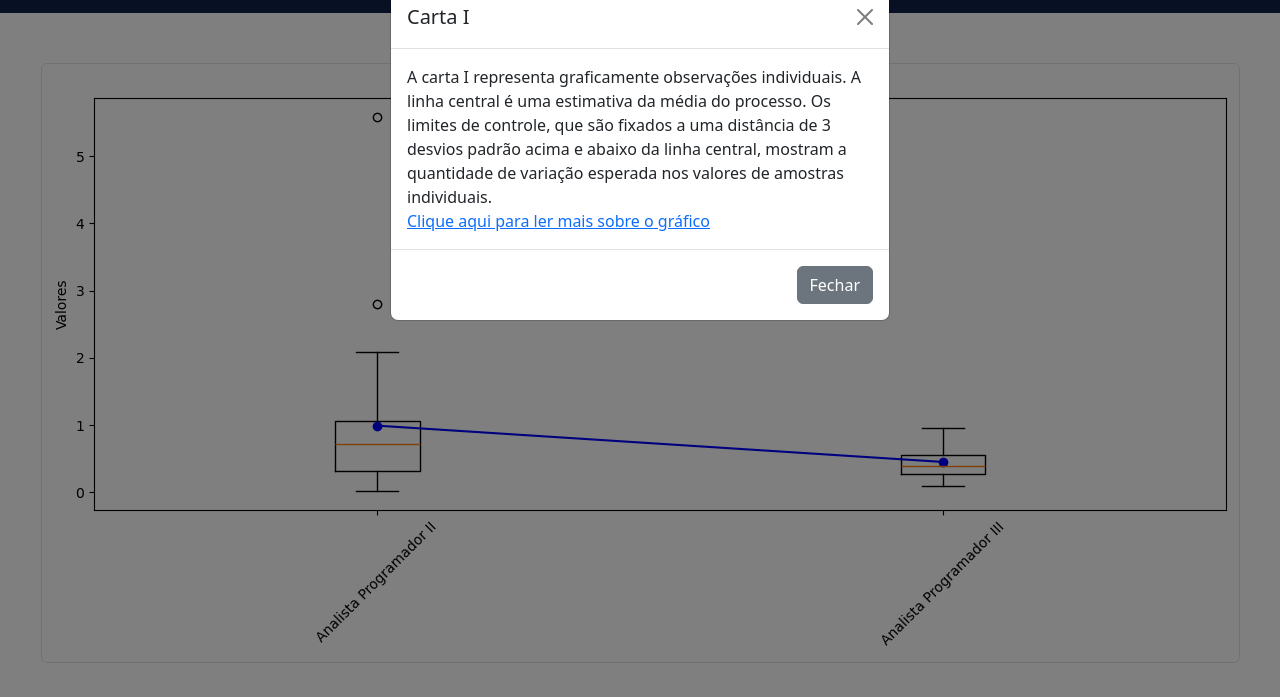
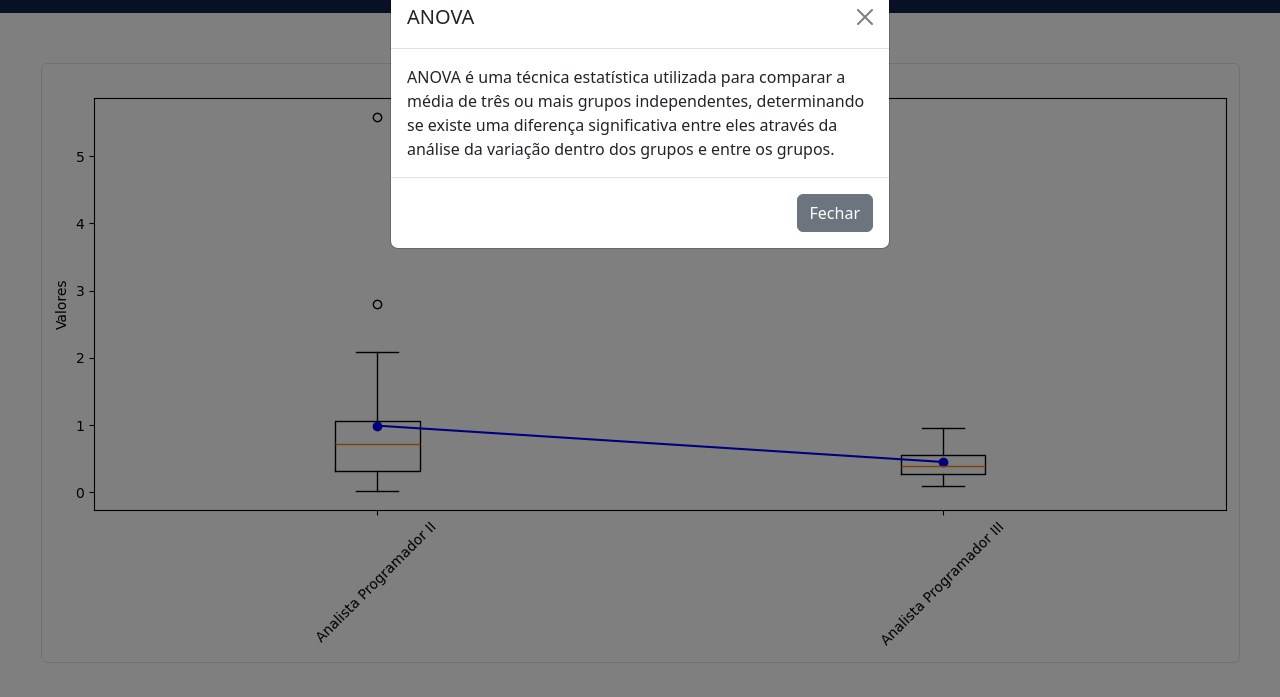
Before and after one commit to andreriedel/proestatistica, a plain HTML site: page frontend/anovagraphs.html in a window 1280 px wide. Both pictures are taken after a click on the link "info". Shown: the part 43-740 px from the top of the page. Drawn offline with nearby package versions, Linux system fonts and the light colour scheme.

Commit message:
refactor(anovagraphs): add comments and change anova info text

```diff
--- a/frontend/anovagraphs.html
+++ b/frontend/anovagraphs.html
@@ -1,6 +1,9 @@
 <!doctype html>
+
 <html lang="pt-br">
+
   <head>
+
     <meta charset="utf-8">
     <meta name="viewport" content="width=device-width, initial-scale=1.0">
     <title>ANOVA</title>
@@ -8,9 +11,13 @@
     <link href="https://cdn.jsdelivr.net/npm/bootstrap@5.3.2/dist/css/bootstrap.min.css" rel="stylesheet">
     <link href="https://fonts.googleapis.com/icon?family=Material+Icons" rel="stylesheet">
     <link rel="stylesheet" href="styles/style.css">
+
   </head>
 
   <body>
+
+    <!-- ----------------------------- navbar ------------------------------ -->
+
     <nav class="navbar fixed-top navbar-expand-md" data-bs-theme="dark">
       <div class="container-fluid">
         <a class="navbar-brand" href="index.html">PROESTATISTICA</a>
@@ -39,32 +46,39 @@
       </div>
     </nav>
 
+    <!-- ----------------------- conteúdo da página ------------------------ -->
+
+    <!-- container da página -->
     <div class="container-fluid mt-5 pt-3 px-4">
+
+      <!-- ------------------------ row para ANOVA ------------------------- -->
+
       <div class="row">
+
         <div class="col-12 text-center">
+
           <h3>
             ANOVA (Análise de Variânica)
-            <a href="#" data-bs-toggle="modal" data-bs-target="#exampleModal">
-              <i class="material-icons">info</i>
-            </a>
+            <a href="#" data-bs-toggle="modal" data-bs-target="#modal-anova"><i class="material-icons">info</i></a>
           </h3>
+
           <img src="imgs/anova-img.png" class="img-thumbnail" alt="...">
+
         </div>
 
-        <!-- Modal -->
-        <div class="modal fade" id="exampleModal" tabindex="-1" aria-labelledby="exampleModalLabel" aria-hidden="true">
+        <!-- modal info ANOVA -->
+        <div class="modal fade" id="modal-anova" tabindex="-1" aria-labelledby="modal-label-anova" aria-hidden="true">
           <div class="modal-dialog">
             <div class="modal-content">
               <div class="modal-header">
-                <h5 class="modal-title" id="exampleModalLabel">Carta I</h5>
+                <h5 class="modal-title" id="modal-label-anova">ANOVA</h5>
                 <button type="button" class="btn-close" data-bs-dismiss="modal" aria-label="Close"></button>
               </div>
               <div class="modal-body">
-                A carta I representa graficamente observações individuais. A linha central é uma estimativa da média do processo. Os limites de controle, que são fixados a uma distância de 3 desvios padrão acima e abaixo da linha central, mostram a quantidade de variação esperada nos valores de amostras individuais.<br>
-
-                <a target="_blank" href="https://support.minitab.com/pt-br/minitab/21/help-and-how-to/quality-and-process-improvement/capability-analysis/how-to/capability-sixpack/normal-capability-sixpack/interpret-the-results/all-statistics-and-graphs/graphs/">
-                  Clique aqui para ler mais sobre o gráfico
-                </a>
+                ANOVA é uma técnica estatística utilizada para comparar a média
+                de três ou mais grupos independentes, determinando se existe uma
+                diferença significativa entre eles através da análise da
+                variação dentro dos grupos e entre os grupos.
               </div>
               <div class="modal-footer">
                 <button type="button" class="btn btn-secondary" data-bs-dismiss="modal">Fechar</button>
@@ -72,9 +86,16 @@
             </div>
           </div>
         </div>
+
       </div>
+
+    <!-- final do container da página -->
     </div>
 
+    <!-- ------------------------------------------------------------------- -->
+
     <script src="https://cdn.jsdelivr.net/npm/bootstrap@5.3.2/dist/js/bootstrap.bundle.min.js" integrity="sha384-C6RzsynM9kWDrMNeT87bh95OGNyZPhcTNXj1NW7RuBCsyN/o0jlpcV8Qyq46cDfL" crossorigin="anonymous"></script>
+
   </body>
+
 </html>
```
